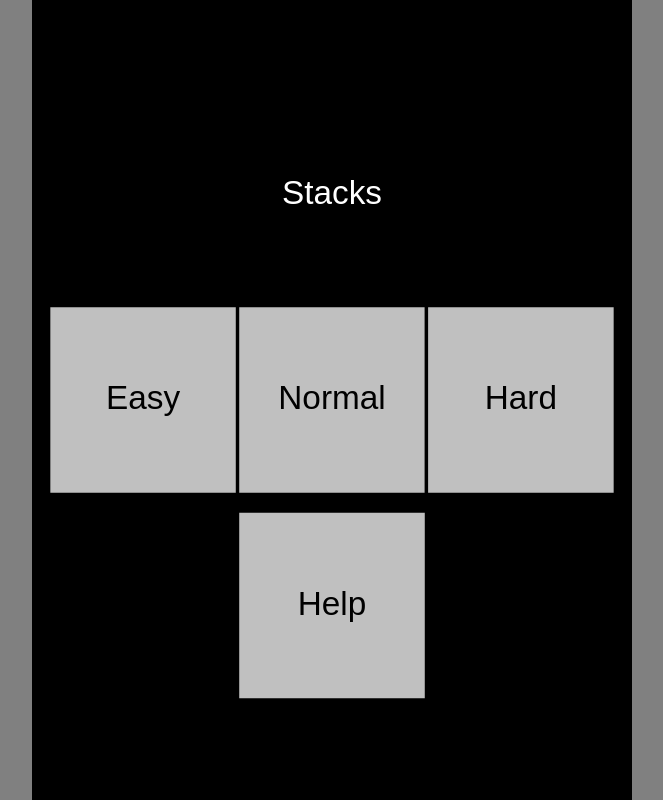
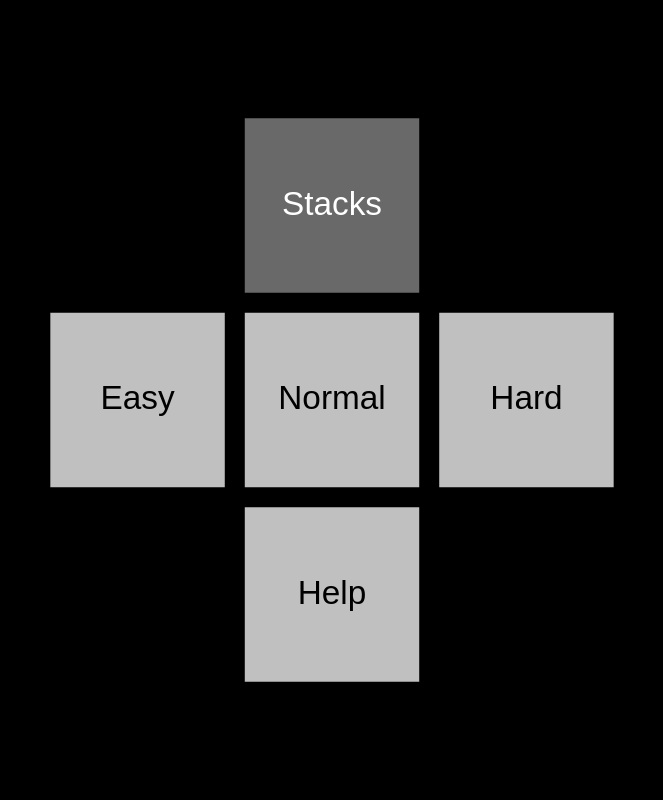
Before and after one commit to stackshub/stacks, a plain HTML site: page docs/index.html in a window 1280 px wide. Shown: the whole page, without its empty margins (308-971 px from the left). Drawn offline with Linux system fonts and the light colour scheme.

Commit message:
Update colors

```diff
--- a/docs/index.css
+++ b/docs/index.css
@@ -2,7 +2,7 @@
   -webkit-tap-highlight-color: rgba(0, 0, 0, 0);
 }
 body {
-  background-color: gray;
+  background-color: black;
   margin: 0px;
   padding: 0px;
   width: 100%;
--- a/docs/index.js
+++ b/docs/index.js
@@ -36,29 +36,29 @@ window.onload = function() {
   var moves;
 
   (function() {
-    var buttonWidth = (stageWidth - margin * 2) / 3;
+    var buttonWidth = (stageWidth - margin * 4) / 3;
     var buttonTop = (stageHeight - buttonWidth) / 2;
     titleLabelRect = new Rect(
-      margin + buttonWidth,
+      margin * 2 + buttonWidth,
       buttonTop - buttonWidth - margin,
       buttonWidth,
       buttonWidth
     );
     easyButtonRect = new Rect(margin, buttonTop, buttonWidth, buttonWidth);
     normalButtonRect = new Rect(
-      margin + buttonWidth,
+      margin * 2 + buttonWidth,
       buttonTop,
       buttonWidth,
       buttonWidth
     );
     hardButtonRect = new Rect(
-      margin + buttonWidth * 2,
+      margin * 3 + buttonWidth * 2,
       buttonTop,
       buttonWidth,
       buttonWidth
     );
     helpButtonRect = new Rect(
-      margin + buttonWidth,
+      margin * 2 + buttonWidth,
       buttonTop + buttonWidth + margin,
       buttonWidth,
       buttonWidth
@@ -74,13 +74,13 @@ window.onload = function() {
     var buttonHeight = (stageHeight - boardRect.height - margin * 4) / 2;
     homeButtonRect = new Rect(margin, margin, buttonWidth, buttonHeight);
     countLabelRect = new Rect(
-      margin + buttonWidth,
+      margin * 2 + buttonWidth,
       margin,
       buttonWidth,
       buttonHeight
     );
     shareButtonRect = new Rect(
-      margin + buttonWidth * 2,
+      margin * 3 + buttonWidth * 2,
       margin,
       buttonWidth,
       buttonHeight
@@ -88,13 +88,13 @@ window.onload = function() {
     buttonTop = stageHeight - buttonHeight - margin;
     retryButtonRect = new Rect(margin, buttonTop, buttonWidth, buttonHeight);
     okButtonRect = new Rect(
-      margin + buttonWidth,
+      margin * 2 + buttonWidth,
       buttonTop,
       buttonWidth,
       buttonHeight
     );
     undoButtonRect = new Rect(
-      margin + buttonWidth * 2,
+      margin * 3 + buttonWidth * 2,
       buttonTop,
       buttonWidth,
       buttonHeight
@@ -327,16 +327,10 @@ window.onload = function() {
   }
 
   function paint() {
-    context.fillStyle = 'black';
-    context.fillRect(0, 0, stageWidth, stageHeight);
+    context.clearRect(0, 0, stageWidth, stageHeight);
 
     if (scene === sceneHome) {
-      context.fillStyle = 'white';
-      context.fillText(
-        appName,
-        titleLabelRect.centerX(),
-        titleLabelRect.centerY()
-      );
+      paintLabel(appName, titleLabelRect);
       paintButton('Easy', easyButtonRect);
       paintButton('Normal', normalButtonRect);
       paintButton('Hard', hardButtonRect);
@@ -347,13 +341,17 @@ window.onload = function() {
     var poleWidth = stackWidth * 0.2;
     for (var i = 0; i < stackCount; i++) {
       var stackLeft = boardRect.left + stackWidth * i;
-      context.fillStyle = 'silver';
-      context.fillRect(
+      context.beginPath();
+      context.rect(
         stackLeft + (stackWidth - poleWidth) / 2,
         boardRect.top + pieceHeight,
         poleWidth,
         boardRect.height - pieceHeight
       );
+      context.fillStyle = 'silver';
+      context.fill();
+      context.stroke();
+
       context.beginPath();
       context.rect(
         stackLeft,
@@ -369,6 +367,7 @@ window.onload = function() {
         stackLeft + stackWidth / 2,
         boardRect.bottom() - pieceHeight / 2
       );
+
       var stack = board[i];
       var n = i === popIndex ? stack.length - 1 : stack.length;
       for (var j = 0; j < n; j++) {
@@ -388,11 +387,9 @@ window.onload = function() {
       );
     }
 
-    context.fillStyle = 'white';
-    context.fillText(
+    paintLabel(
       moves.length + ' / ' + (routeLimit > 0 ? routeLimit : '?'),
-      countLabelRect.centerX(),
-      countLabelRect.centerY()
+      countLabelRect
     );
     paintButton('Home', homeButtonRect);
     paintButton('Share', shareButtonRect);
@@ -454,13 +451,21 @@ window.onload = function() {
     context.stroke();
   }
 
+  function paintLabel(text, rect) {
+    paintTextBox(text, rect, 'dimgray', 'white');
+  }
+
   function paintButton(text, rect) {
+    paintTextBox(text, rect, 'silver', 'black');
+  }
+
+  function paintTextBox(text, rect, backgroundColor, foregroundColor) {
     context.beginPath();
     context.rect(rect.left, rect.top, rect.width, rect.height);
-    context.fillStyle = 'silver';
+    context.fillStyle = backgroundColor;
     context.fill();
     context.stroke();
-    context.fillStyle = 'black';
+    context.fillStyle = foregroundColor;
     context.fillText(text, rect.centerX(), rect.centerY());
   }
 };
```
